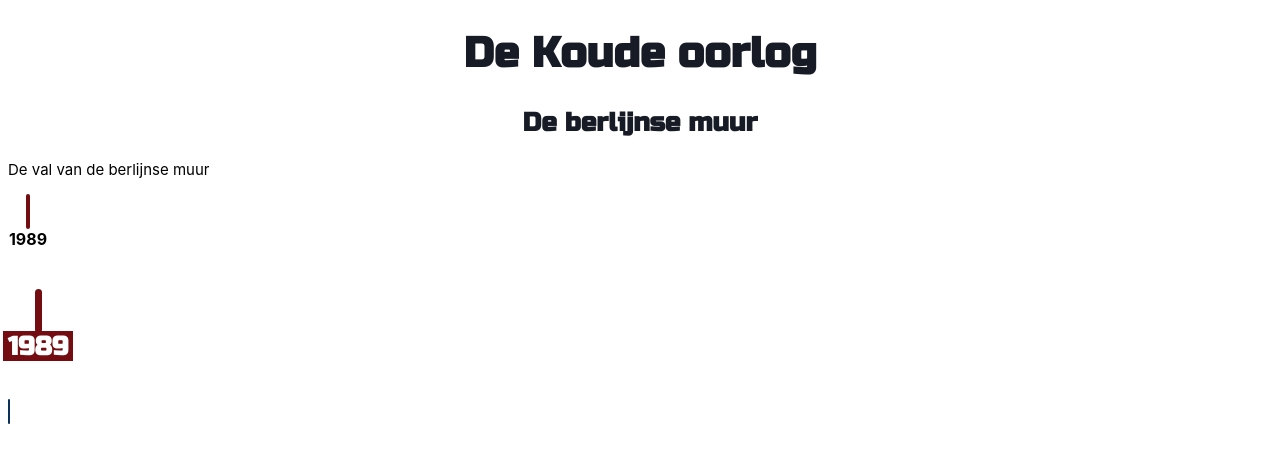
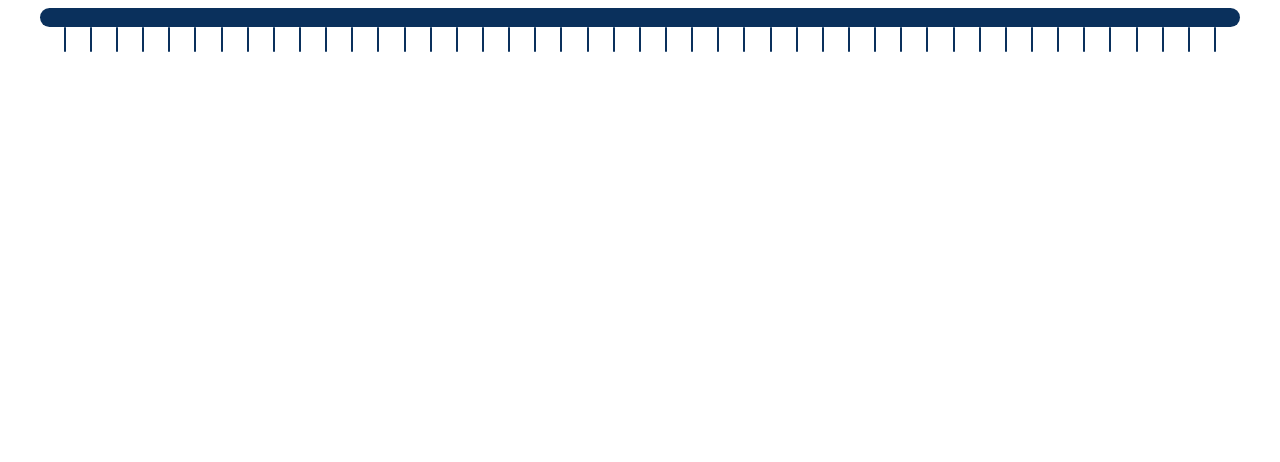
Before and after one commit to RubenZwinkels/les-koude-oorlog, a Vue app: page / in a window 1280 px wide. Shown: the top 462 px of the page. Built offline with nearby package versions, Linux system fonts and the light colour scheme.

Commit message:
[feat] basic timeline
timeline ontvangt startdate en enddate
enkel small lines verspreiden per jaar

ziet er nog niet uit

```diff
--- a/src/App.vue
+++ b/src/App.vue
@@ -1,16 +1,20 @@
 <template>
+	<!--
   <h1>De Koude oorlog</h1>
   <h2>De berlijnse muur</h2>
   <p>De val van de berlijnse muur</p>
   <line-big :year="1989" />
   <line-current :year="1989" />
   <line-small />
+-->
+	<time-line :startyear="1945" :endyear="1989"/>
 </template>
 
 <script setup>
 import lineBig from "@/components/timeline/lines/line-big.vue";
 import lineSmall from "@/components/timeline/lines/line-small.vue";
 import lineCurrent from "@/components/timeline/lines/line-current.vue";
+import timeLine from "@/components/timeline/time-line.vue";
 </script>
 
 <style lang="scss">
--- /dev/null
+++ b/src/components/timeline/time-line.vue
@@ -0,0 +1,59 @@
+<template>
+  <div id="wrapper">
+    <div id="base"></div>
+		<div id="line-wrapper">
+    <div id="lines" v-for="year in years" :key="year">
+			<line-small />
+		</div>
+		</div>
+  </div>
+</template>
+
+<script setup>
+import lineBig from "@/components/timeline/lines/line-big.vue";
+import lineSmall from "@/components/timeline/lines/line-small.vue";
+import lineCurrent from "@/components/timeline/lines/line-current.vue";
+import {defineProps} from 'vue';
+
+const props = defineProps({
+  startyear: {
+    type: Number,
+    required: true,
+  },
+  endyear: {
+    type: Number,
+    required: true,
+  },
+});
+
+const years = Array.from({ length: props.endyear - props.startyear + 1 }, (_, i) => props.startyear + i);
+</script>
+
+<style scoped lang="scss">
+@import "@/styles/variables.scss";
+
+#wrapper {
+  width: 95%;
+  margin: 0 auto;
+  display: flex;
+  flex-direction: column;
+  justify-content: center;
+  align-items: center;
+}
+
+#base {
+  background-color: $usa-blue;
+  color: $usa-blue;
+  width: 100%;
+  height: 19px;
+  border-radius: 16px;
+}
+#line-wrapper {
+	width: 100%;
+	margin: 0 auto;
+  display: flex;
+  flex-direction: row;
+  justify-content: space-evenly;
+  align-items: center;
+}
+</style>
```
